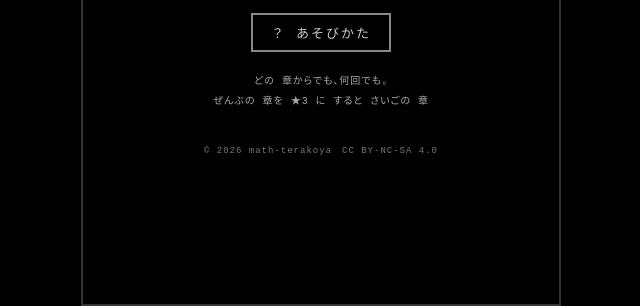
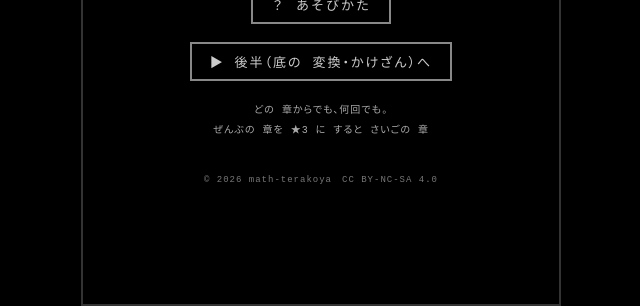
Before and after one commit to math-terakoya/taisuu-quest, a plain HTML site: page index.html in a window 1280 px wide. Shown: the part 494-800 px from the top of the page, without its empty margins (319-959 px from the left). Drawn offline with Linux system fonts and the light colour scheme.

Commit message:
対数クエスト（前半）：後半（底の 変換・かけざん）への リンクを タイトルと 章えらびに。#map で 章えらびから
Co-Authored-By: Claude Opus 5.5 <noreply@anthropic.com>

```diff
--- a/index.html
+++ b/index.html
@@ -253,6 +253,7 @@ padding: 8px 18px; font-size: 13px; letter-spacing: 2px; cursor: pointer; margin
 .chap.locked { color: #666; border-color: #444; cursor: default; }
 .chap.reset { border-color: #888; color: #ccc; margin-top: 8px; }
 .how-btn.hidden { display: none; }
+.overlay a.link-btn { display: inline-block; text-decoration: none; }   /* 前半・後半を 行き来する（章を えらぶ 画面へ）*/
 .overlay .points {
 text-align: left; border: 3px solid #fff; box-shadow: 0 0 0 3px #000, 0 0 0 5px #fff;
 padding: 12px 14px; margin: 4px 0 8px; font-size: 13px; line-height: 2; letter-spacing: 0.5px;
@@ -379,6 +380,7 @@ sup.ex { font-size: 0.68em; vertical-align: 0.62em; line-height: 0; margin-left:
     <p style="margin-top:20px;">底を 見て、log を 1つに！<br>真数を まとめて たおせ！</p>
     <button class="start-btn" id="startBtn">▶ はじめる</button>
     <button class="how-btn" id="howBtn">？ あそびかた</button>
+    <a class="how-btn link-btn" href="../taisuu-kouhan-quest/#map">▶ 後半（底の 変換・かけざん）へ</a>
     <p class="sub" style="margin-top:20px;font-size:10px;">どの 章からでも、何回でも。<br>ぜんぶの 章を ★3 に すると さいごの 章</p>
     <p class="sub" style="margin-top:14px;font-size:9px;opacity:0.7;">© 2026 math-terakoya　CC BY-NC-SA 4.0</p>
   </div>
@@ -433,6 +435,7 @@ sup.ex { font-size: 0.68em; vertical-align: 0.62em; line-height: 0; margin-left:
     <p class="comp hidden" id="mapComp"></p>
     <button class="zukan-btn" id="zukanBtn">📖 モンスターずかん</button>
     <div id="chapterList"></div>
+    <a class="how-btn link-btn" href="../taisuu-kouhan-quest/#map">▶ 後半（底の 変換・かけざん）へ</a>
   </div>
 
   <div class="overlay hidden" id="zukanScreen">
@@ -1680,6 +1683,7 @@ document.addEventListener('keydown', e => {
 
 new ResizeObserver(resizePlane).observe(wrap);
 renderTitleComp(); renderStatus(); renderControls();
+if (location.hash === '#map') { $('titleScreen').classList.add('hidden'); showMap(); }   // 前半・後半の リンクから 来たら 章を えらぶ 画面（11-16 先生）
 })();
 </script>
 <script>
```
